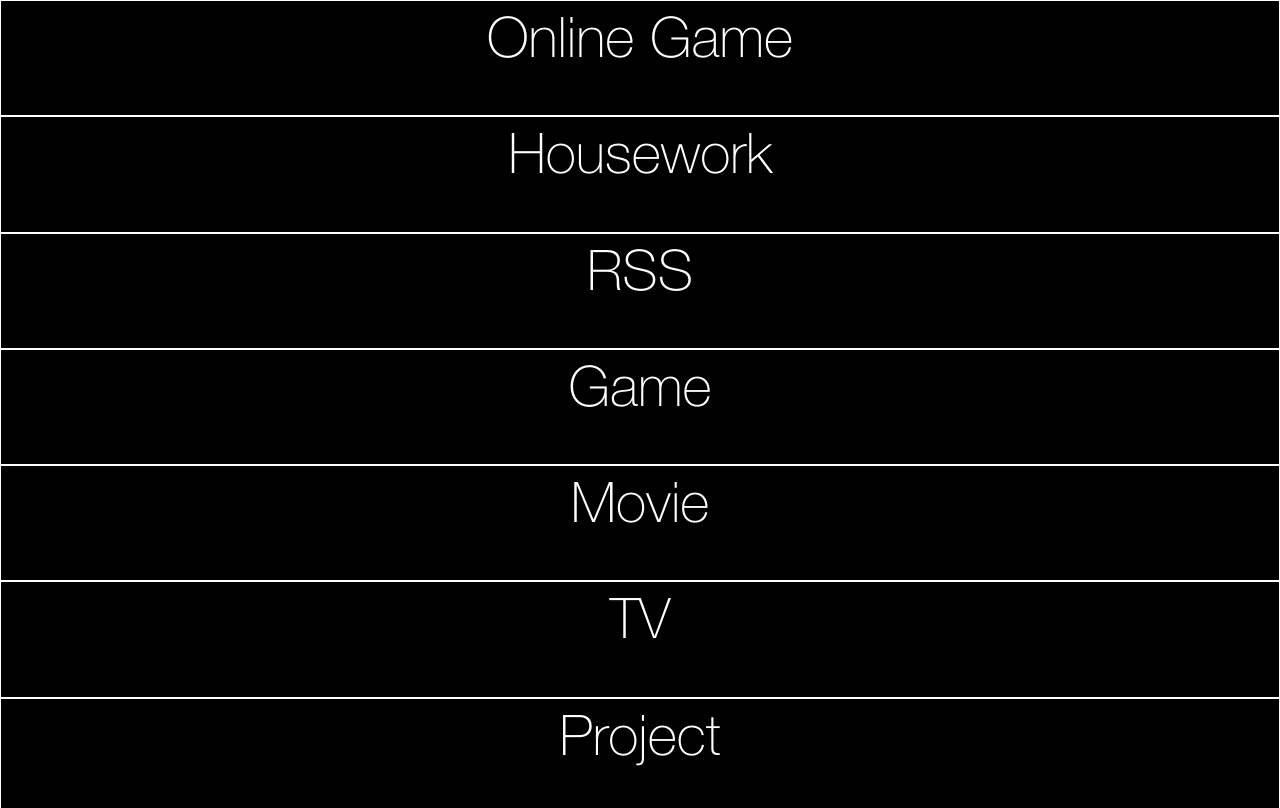
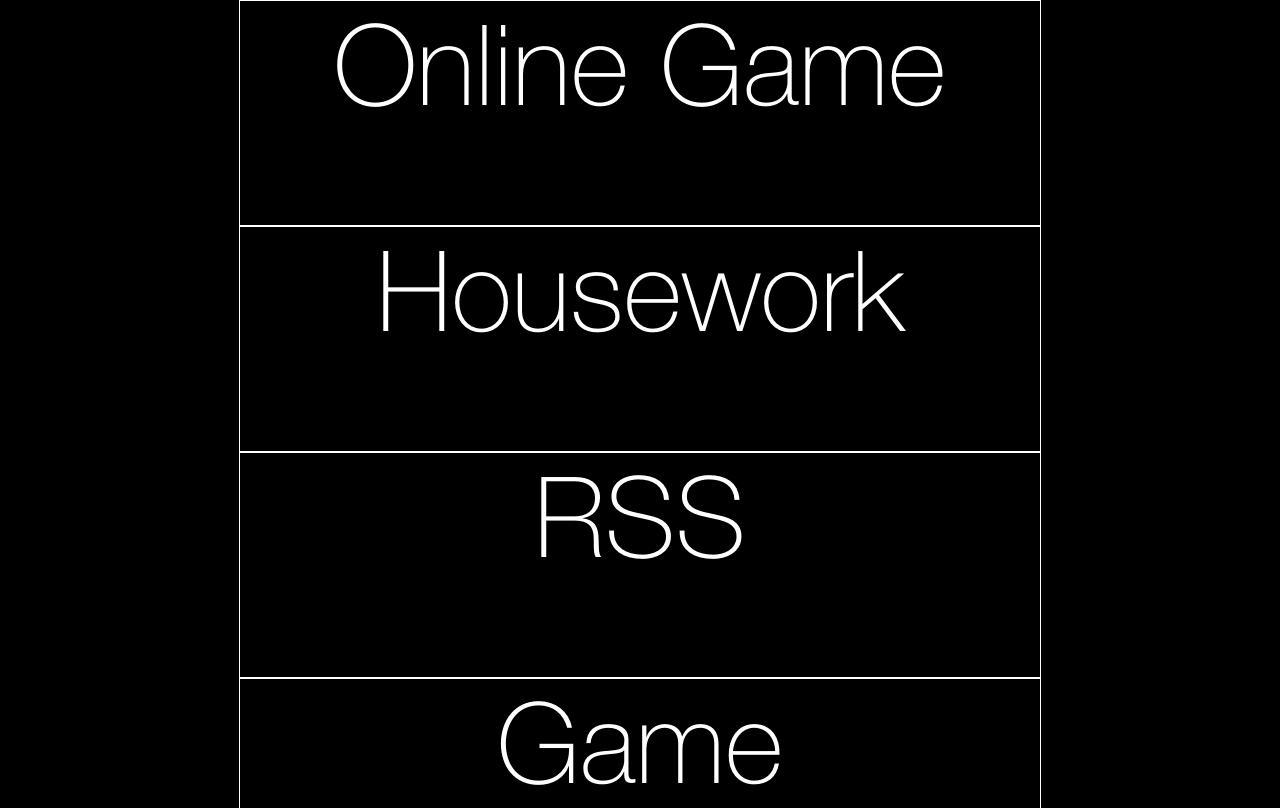
Before and after one commit to beetle120/TaskTimer, a plain HTML site: page Index.html in a window 1280 px wide. Shown: the top 808 px of the page. Drawn offline with Linux system fonts and the light colour scheme.

Commit message:
Changing styles so it works on desktop

```diff
--- a/Index.html
+++ b/Index.html
@@ -72,13 +72,17 @@
             grid-auto-rows: minmax(100px, auto);
         }
         .displayItem {
-            height: calc(100vh / 7);
+            cursor: default;
+            margin: 0 auto;
+            max-width: 800px;
+            width: 100%;
+            height: 14em;
             background-color: black;
             border: white solid 1px;
         }
         .itemName {
             color: white;
-            font-size: 7vh;
+            font-size: 7rem;
             padding: 1vh 2vw 0 2vw;
             font-family: HelveticaNeueThin;
             text-align: center;
@@ -86,7 +90,7 @@
         .timeDifference {
             font-family: DigitalTime;
             color: #AADEB3;
-            font-size: 6vw;
+            font-size: 4rem;
             text-align: center;
             padding-top: 0.7vh;
         }
```
